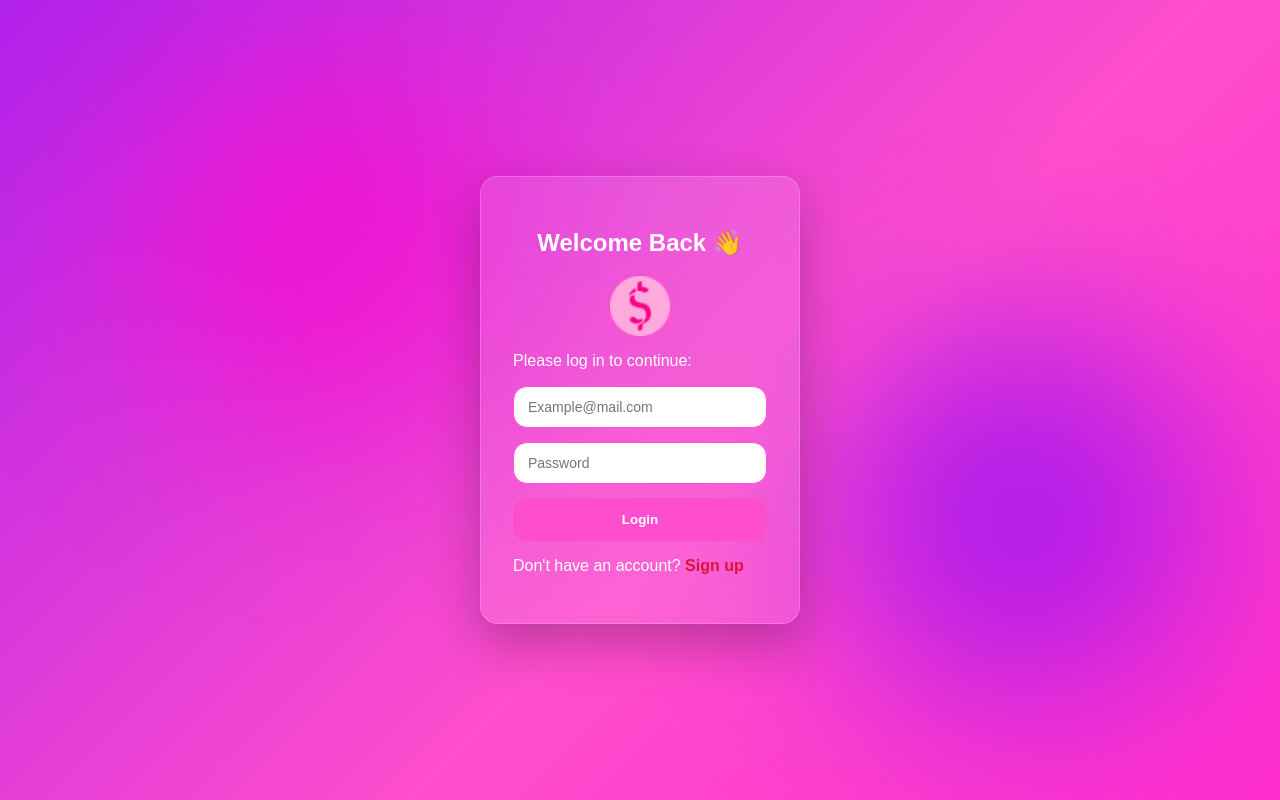
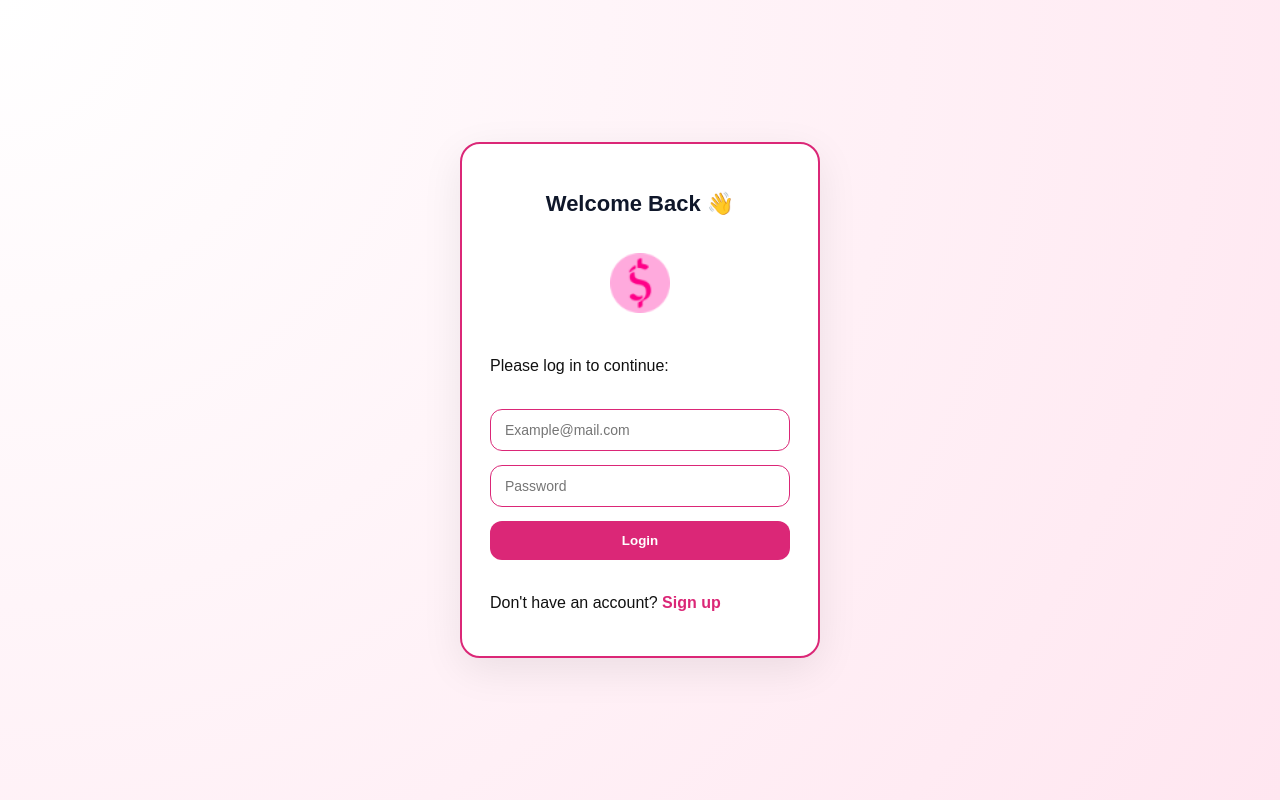
Before and after one commit to adeferanmi/Expense-Tracker, a Next.js app: page /login in a window 1280 px wide. Built offline with nearby package versions, Linux system fonts and the light colour scheme.

Commit message:
style: improve authentication pages styling

```diff
--- a/app/globals.css
+++ b/app/globals.css
@@ -51,158 +51,109 @@ body::before {
 .auth-container {
   min-height: 100vh;
   width: 100%;
+
   display: flex;
   justify-content: center;
   align-items: center;
-  position: relative;
-  overflow: hidden;
-  background: linear-gradient(
-    -45deg,
-    #ff00cc,
-    #ff4ecd,
-    #7a00ff,
-    #ff8ad4,
-    #ff2fbf
-  );
-  background-size: 400% 400%;
-  animation: gradientShift 12s ease infinite;
+
+  background: radial-gradient(circle at top left, #ffffff, #ffe6f0); /* clean SaaS light background */
+  padding: 24px;
 }
 
-/* floating animation */
-.auth-container::before,
-.auth-container::after {
-  content: "";
-  position: absolute;
-  width: 350px;
-  height: 350px;
-  border-radius: 50%;
-  filter: blur(90px);
-  opacity: 0.6;
-  z-index: 0;
+/* AUTH CARD */
+.auth-card {
+  width: 360px;
+
+  background: white;
+  border-radius: 20px;
+  border: 2px solid #db2777;
+  padding: 28px;
+
+  box-shadow: 0 12px 40px rgba(0, 0, 0, 0.08);
+
+  display: flex;
+  flex-direction: column;
+  gap: 18px;
 }
 
-.auth-container::before {
-  background: #ff00cc;
-  top: 10%;
-  left: 10%;
-  animation: floatBlobs 16s ease-in-out infinite;
+/* TITLE */
+.auth-title {
+  text-align: center;
+  font-size: 22px;
+  font-weight: 700;
+  color: #0f172a;
 }
 
-.auth-container::after {
-  background: #7a00ff;
-  bottom: 10%;
-  right: 10%;
-  animation: floatBlobs 20s ease-in-out infinite;
-  animation-delay: 2s;
+/* LOGO */
+.auth-logo {
+  display: block;
+  margin: 0 auto 10px auto;
+  border-radius: 12px;
 }
 
-.auth-card {
-  position: relative;
-  z-index: 2;
-  background: rgba(255, 255, 255, 0.12);
-  backdrop-filter: blur(16px);
-  -webkit-backdrop-filter: blur(16px);
-  border: 1px solid rgba(255, 255, 255, 0.2);
-  border-radius: 18px;
-  padding: 2rem;
-  width: 320px;
-  box-shadow: 0 20px 50px rgba(0, 0, 0, 0.25);
-  color: white;
-}
-
-.auth-title {
-  display: block;
-  text-align: center;
-}
-
-.auth-logo {
-  display: block;
-  margin: 0 auto 12px auto;
-  border-radius: 14px;
-  filter: drop-shadow(0 0 10px rgba(255, 79, 205, 0.6));
-}
-
+/* FORM */
 .auth-form {
   display: flex;
   flex-direction: column;
   gap: 14px;
-  width: 100%;
 }
 
+/* INPUTS */
 .auth-input {
   width: 100%;
   padding: 12px 14px;
-  border-radius: 14px;
-  border: 1.5px solid #ff4ecd;
+
+  border-radius: 12px;
+  border: 1px solid #db2777;
+
+  font-size: 14px;
+
   outline: none;
-  font-size: 14px;
+
+  transition: 0.2s ease;
+  background: #fff;
+}
+
+.auth-input:focus {
+  border-color: #db2777; /* dashboard pink */
+  box-shadow: 0 0 0 3px rgba(219, 39, 119, 0.15);
+}
+
+/* BUTTON */
+.auth-button {
+  width: 100%;
+  padding: 12px 14px;
+
+  border-radius: 12px;
+
+  background: #db2777;
+  color: white;
+
+  border: none;
+
+  font-weight: 600;
+
+  cursor: pointer;
+
   transition: 0.2s ease;
 }
 
-.auth-input:focus {
-  border-color: #ff1fbf;
-  box-shadow: 0 0 0 3px rgba(255, 79, 205, 0.25);
+.auth-button:hover {
+  background: #be185d;
+  transform: translateY(-2px);
 }
 
-.auth-button {
-  width: 100%;
-  padding: 12px 14px;
-  border-radius: 14px;
-  background: #ff4ecd;
-  color: white;
-  border: 2px solid #ff4ecd;
+/* LINK */
+.auth-link {
+  color: #db2777;
   font-weight: 600;
-  cursor: pointer;
-  transition: all 0.25s ease;
-}
+  text-decoration: none;
 
-.auth-button:hover {
-  transform: scale(1.04);
-  background: #ff2fbe;
-  border-color: #ff2fbe;
-  box-shadow: 0 10px 25px rgba(255, 79, 205, 0.35);
-}
-
-/* animations */
-@keyframes gradientShift {
-  0% {
-    background-position: 0% 50%;
-  }
-  50% {
-    background-position: 100% 50%;
-  }
-  100% {
-    background-position: 0% 50%;
-  }
-}
-
-@keyframes floatBlobs {
-  0% {
-    transform: translate(0px, 0px) scale(1);
-  }
-  25% {
-    transform: translate(50px, -40px) scale(1.1);
-  }
-  50% {
-    transform: translate(-40px, 60px) scale(0.95);
-  }
-  75% {
-    transform: translate(-60px, -20px) scale(1.05);
-  }
-  100% {
-    transform: translate(0px, 0px) scale(1);
-  }
-}
-
-.auth-link {
-  color: crimson;
-  font-weight: 700;
-  text-decoration: none;
   transition: 0.2s ease;
 }
 
 .auth-link:hover {
-  opacity: 0.8;
+  opacity: 0.7;
 }
 
 
```
